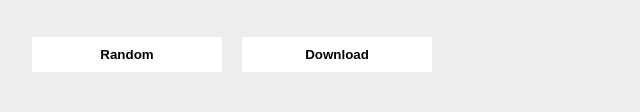
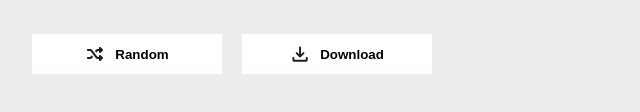
Before and after one commit to MBaktygul/alpaca-image-generator, a plain HTML site: page index.html in a window 1280 px wide. Shown: the part 600-712 px from the top of the page, 188-828 px from the left. Drawn offline with Linux system fonts and the light colour scheme.

Commit message:
add button styles and icons for download and random actions

```diff
--- a/style.css
+++ b/style.css
@@ -136,6 +136,7 @@ button:hover {
 	color: var(--bg-color-darkblue);
 }
 
+button:active,
 button:focus {
 	background-color: var(--color-darkblue);
 	color: var(--color);
@@ -266,6 +267,10 @@ button:focus {
 }
 
 .bottom-buttons button {
+	display: flex;
+	align-items: center;
+	justify-content: center;
+	position: relative;
 	border-radius: 0;
 	width: 100%;
 	padding: 10px 10px;
@@ -274,3 +279,27 @@ button:focus {
 	color: black;
 	font-weight: 700;
 }
+
+.bottom-buttons button:hover {
+	outline: 2px solid var(--color-blue);
+}
+
+.bottom-buttons button::before {
+	content: '';
+	display: inline-block;
+	width: 20px;
+	height: 20px;
+	background-size: contain;
+	background-repeat: no-repeat;
+	background-position: center;
+}
+
+.random-button::before {
+	background: url(/icons/random.svg);
+	margin-right: 10px;
+}
+
+.download-button::before {
+	background: url(/icons/download.svg);
+	margin-right: 10px;
+}
```
Also changed, not shown: icons/download.svg (added), icons/random.svg (added).
